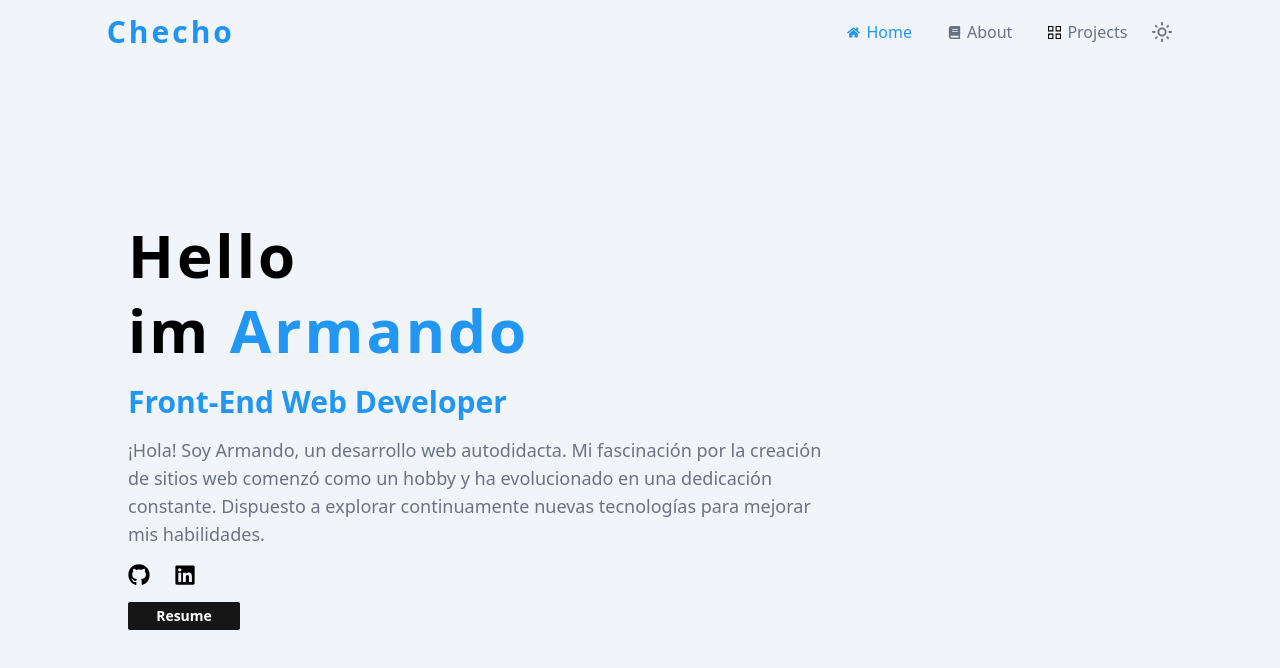
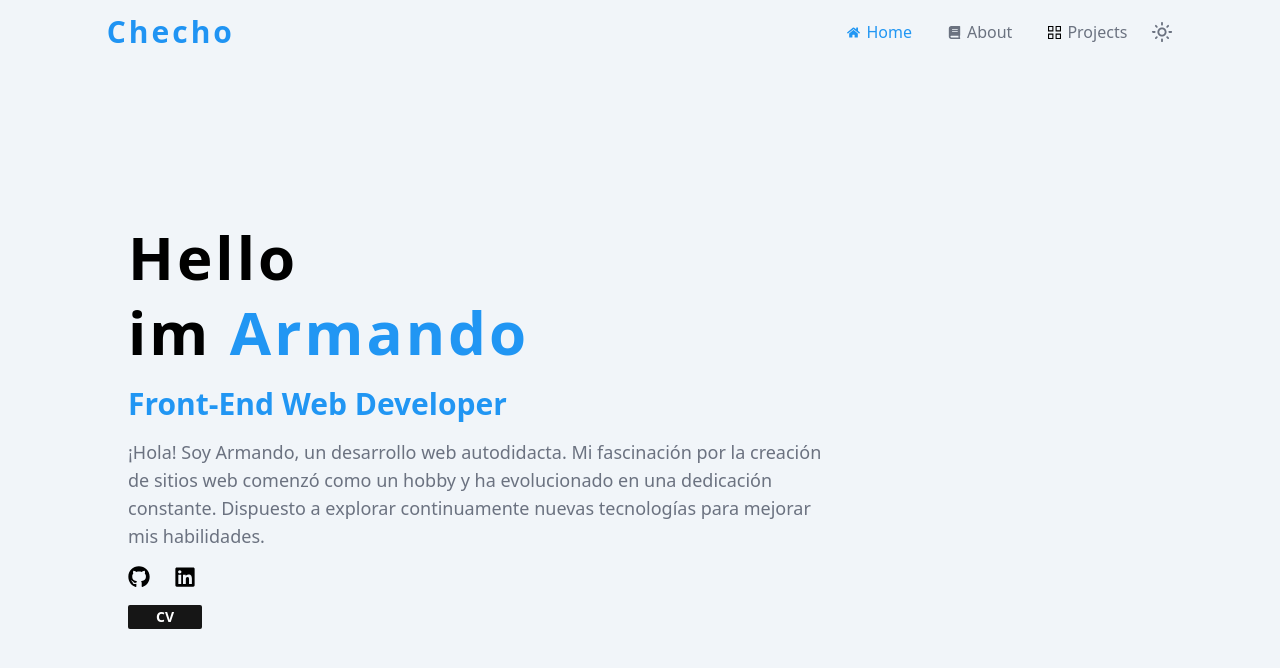
Before and after one commit to Chencho34/MyPortfolio, a React (Vite) app: page / in a window 1280 px wide. Both pictures are taken after a click on the item "Home". Shown: the top 668 px of the page. Built offline with nearby package versions, Linux system fonts and the light colour scheme.

Commit message:
ADD: functional btn cv download

```diff
--- a/src/pages/home/Home.jsx
+++ b/src/pages/home/Home.jsx
@@ -1,5 +1,6 @@
 import { FaGithub, FaLinkedin } from 'react-icons/fa'
 import { Container, Wrapper } from '../../components'
+import cvArmando from '/public/cv-armando.pdf'
 
 export default function Home() {
   return (
@@ -18,7 +19,9 @@ export default function Home() {
             <li><a href='https://github.com/Chencho34' target='BLANK'><FaGithub className='dark:fill-gray-300' size={22}/></a></li>
             <li><a href='https://www.linkedin.com/in/armando-cr/' target='BLANK'><FaLinkedin className='dark:fill-gray-300' size={22}/></a></li>
           </ul>
-          <button className='bg-[#161616] dark:bg-gray-300 dark:text-[#161616] rounded-sm w-28 text-white font-semibold text-sm py-1'>Resume</button>
+          <a href={cvArmando} download='cv-armando.pdf' target='_blank' rel='noreferrer'>
+            <button className='bg-[#161616] dark:bg-gray-300 dark:text-[#161616] rounded-sm px-7 text-white font-semibold text-sm py-0.5 dark:hover:bg-gray-200 dark:hover:text-gray-500 hover:bg-[#262626] hover:text-gray-300 transition-colors'>CV</button>
+          </a>
         </article>
       </Container>
     </Wrapper>
```
